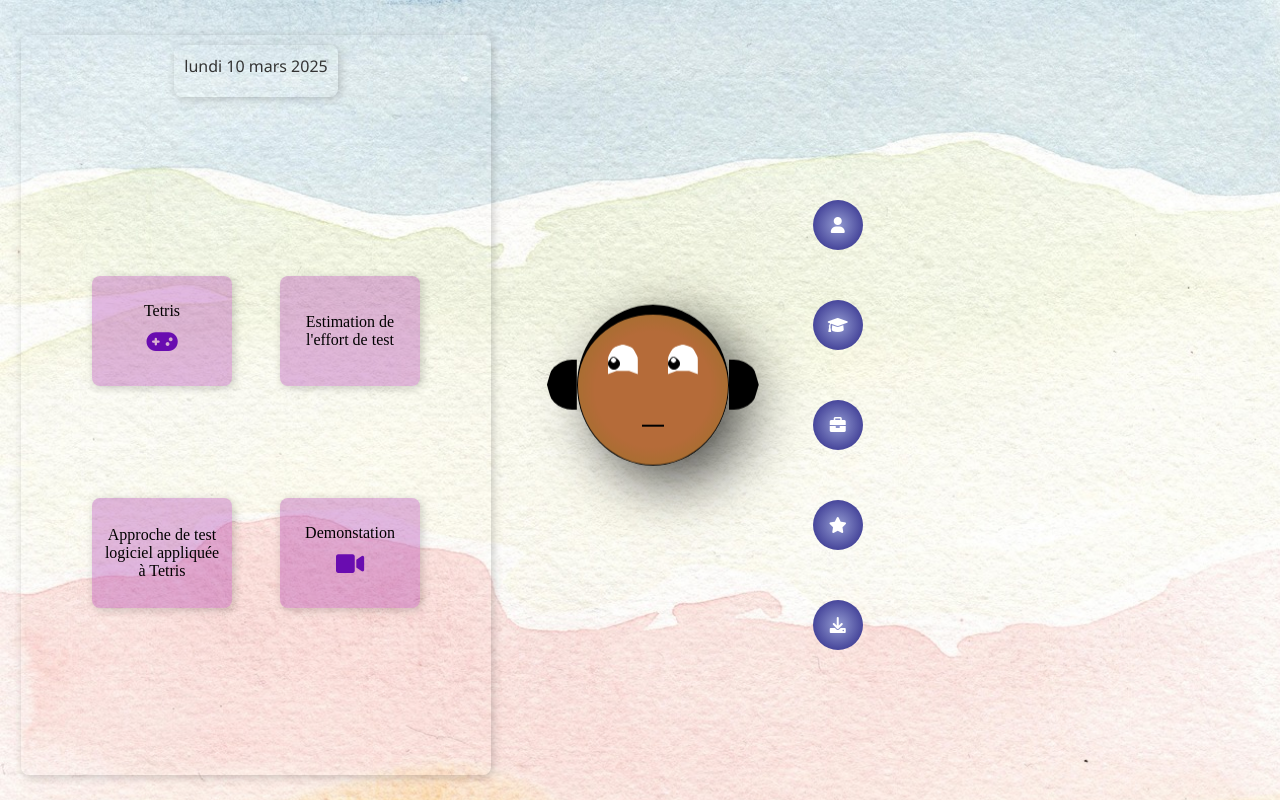
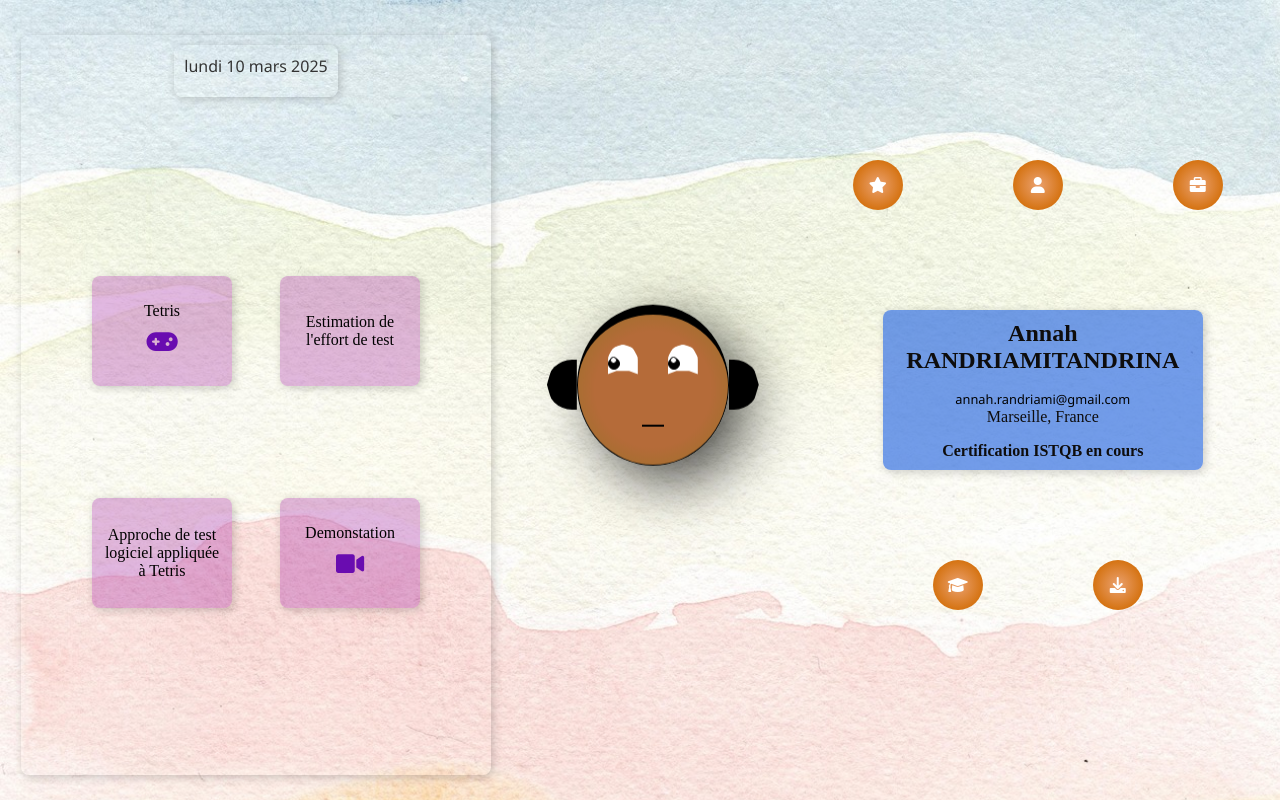
Before and after one commit to AnnahRandriami/Mon_portfolio, a plain HTML site: page index.html in a window 1280 px wide. Drawn offline with Linux system fonts and the light colour scheme.

Commit message:
modification alignement des bouton

```diff
--- a/css/main.css
+++ b/css/main.css
@@ -16,10 +16,6 @@ body {
     visibility: visible;
     opacity: 0;
 }
-
-
-
-
 
 .loader {
     width: 100%;
@@ -203,3 +199,22 @@ body {
     background-repeat: repeat-x;
     animation: movingClouds 60s linear infinite;
 }
+
+
+
+
+.name h1 {
+    font-size: 1.5em;
+    font-weight: bold;
+}
+
+.name h2 {
+    font-size: 1em;
+    margin-top: 5px;
+}
+
+.name h1,
+.name h2 {
+    margin: 0;
+    padding: 0;
+}
--- a/css/right.css
+++ b/css/right.css
@@ -146,8 +146,8 @@
 .nav {
     height: 50px;
     width: 50px;
-    background: rgb(140, 147, 204);
-    background: radial-gradient(circle, rgba(140, 147, 204, 1) 6%, rgba(68, 67, 153, 1) 73%);
+    background: rgb(210, 108, 77);
+    background: radial-gradient(circle, rgb(233, 157, 103) 6%, rgb(212, 113, 14) 73%);
     position: absolute;
     border-radius: 50%;
     top: 50%;
@@ -202,43 +202,30 @@ a {
 }
 
 .btn-1 {
-    top: 100%;
-    left: 90%;
+    top: 90%;
+    left: 160%;
+}
+
+.btn-7 {
+    top: 90%;
+    left: 120%;
 }
 
 .btn-2 {
-    left: 90%;
-}
-
-.btn-3 {
-    left: 0%;
-    top: 50%;
+    top: -10%;
+    left: 180%;
 }
 
 .btn-4 {
-    left: 90%;
-    top: 0%;
+    top: -10%;
+    left: 140%;
 }
 
 .btn-5 {
-    left: 90%;
-    top: 75%;
+    top: -10%;
+    left: 100%;
 }
 
-.btn-6 {
-    left: 90%;
-    top: 85%;
-}
-
-.btn-7 {
-    left: 90%;
-    top: 25%;
-}
-
-.btn-8 {
-    left: 15%;
-    top: 15%;
-}
 
 /* 🌟 Animation pour l'apparition progressive des boutons */
 @keyframes slide-in {
@@ -299,22 +286,52 @@ a {
     transition: all 0.3s ease;
 }
 
-.content-modal-right {
+.content-modal-right,
+.name {
     position: absolute;
     width: 300px;
-    left: 120%;
+    left: 105%;
     min-width: fit-content;
     height: auto;
     text-align: center;
     padding: 10px;
-    background-color: rgba(128, 128, 128, 0.7);
     margin: 10px;
     display: inline-block;
     border-radius: 8px;
+    transition: opacity 0.3s ease-in-out;
+}
+
+
+.content-modal-right {
+    visibility: hidden;
     box-shadow: 2px 2px 10px rgba(0, 0, 0, 0.2);
+    background-color: rgba(128, 128, 128, 0.7);
     color: white;
-    visibility: hidden;
-    transition: opacity 0.3s ease-in-out, visibility 0.3s ease-in-out;
+}
+
+.name {
+    top: 25%;
+    box-shadow: 2px 2px 10px rgba(0, 0, 0, 0.2);
+    background-color: rgba(55, 115, 227, 0.7);
+    color: rgb(14, 13, 13);
+    transition: opacity 0.3s ease-in-out;
+
+}
+
+.name h1 {
+    font-size: 1.5em;
+    font-weight: bold;
+}
+
+.name h2 {
+    font-size: 1em;
+    margin-top: 5px;
+}
+
+.name h1,
+.name h2 {
+    margin: 0;
+    padding: 0;
 }
 
 .ear {
--- a/index.html
+++ b/index.html
@@ -64,10 +64,19 @@
     </div>
 
     <div class="allButton">
-        <div class="content-modal-right">ici le contenu</div>
-        <div id = "btn-1" class="nav btn-1 right" data-text="Cliquez pour obtenir mon cv détaillé">
+        <div class="content-modal-right"></div>
+        <div class="name">
+            <h1>Annah RANDRIAMITANDRINA</h1>
+            <p>
+               <a href="mailto:annah.randriami@gmail.com">annah.randriami@gmail.com</a><br>
+               Marseille, France
+            </p>
+            <h2 class="certification">Certification ISTQB en cours</h2>
+        </div>
+
+        <div id = "btn-1" class="nav btn-1 right" data-text="CV à télécharger">
             <i class="icon fa-solid fa-download"></i>
-            <a class = "text" href="/document/CV_Annah_RANDRIAMITANDRINA_Testeur_Logiciel.pdf" target="_blank">CV complet</a>
+            <a class = "text" href="/document/CV_Annah_RANDRIAMITANDRINA_Testeur_Logiciel.pdf" target="_blank">CV</a>
         </div>
         <div class="nav btn-2 right"
         data-text="HTML, CSS , Javascript, mysql, SQL, Python" ><i class="icon fa-solid fa-briefcase"></i>
@@ -87,9 +96,10 @@
         </div>
 
         <div id="btn-5" class="nav btn-5 right"
-        data-icons="fa-bug fa-magnifying-glass fa-flask fa-clipboard-check">
+        data-text="Selenium, Webdriver,crazy Egg, WebPageTest, JIRA,Trello,
+        HP ALM,gitHub,gitLab, Discord ..">
        <i class="icon fa-solid fa-star"></i>
-       <a class="text">Outils de test</a>
+       <a class="text">Outils test & collaboration </a>
    </div>
 
 
--- a/js/index.js
+++ b/js/index.js
@@ -5,6 +5,7 @@ let ball = document.getElementsByClassName("ball");
 const navButtons = document.querySelectorAll(".nav");
 const navButtonsLeft = document.querySelectorAll(".right");
 const addContentLeft = document.querySelector(".content-modal-right");
+const myName = document.querySelector(".name");
 let mouseMoveTimeout;
 const delay = 1000;
 
@@ -90,12 +91,14 @@ navButtonsLeft.forEach((button) => {
   button.addEventListener("mouseenter", () => {
     if (navButtonsLeft) {
       addContentLeft.style.visibility = "visible";
+      myName.style.visibility = "hidden";
       addContentLeft.textContent = button.getAttribute("data-text");
     }
   });
   button.addEventListener("mouseleave", () => {
     if (addContentLeft) {
       addContentLeft.style.visibility = "hidden";
+      myName.style.visibility = "";
     }
   });
 });
```
